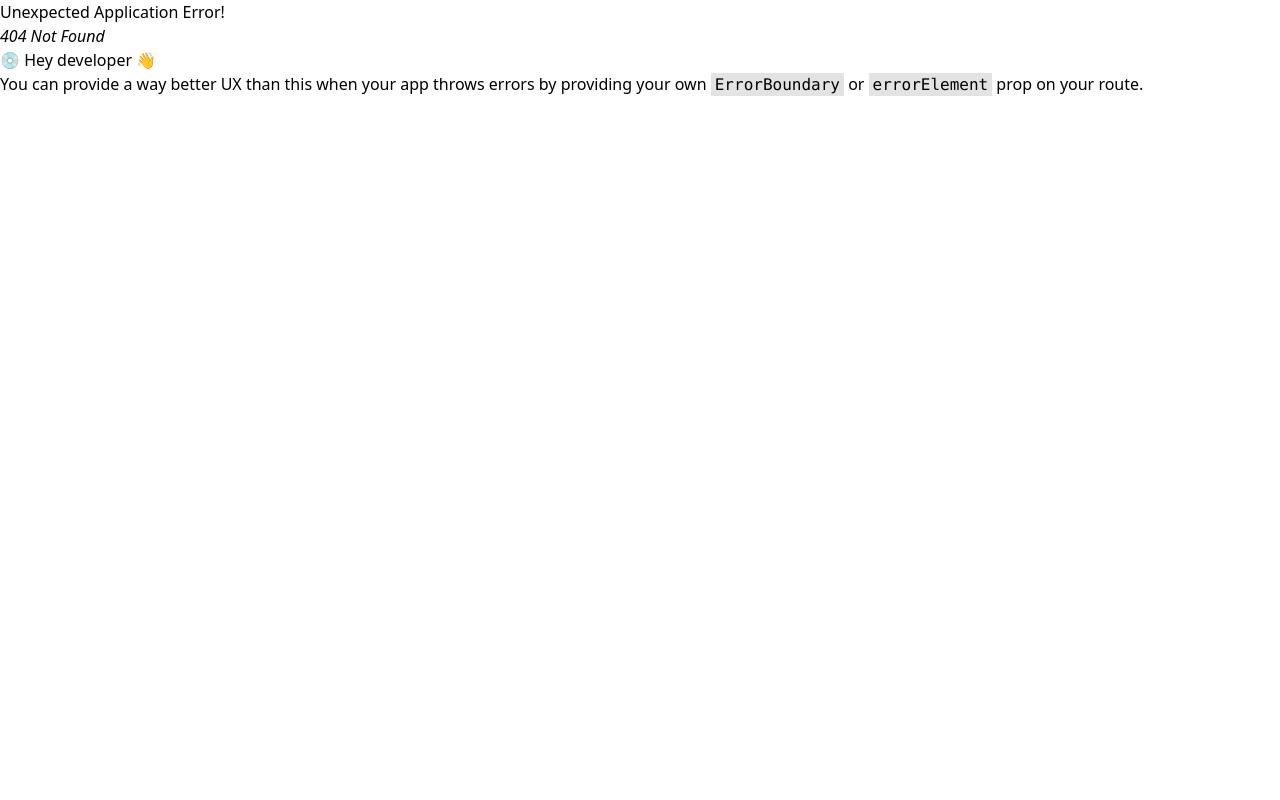
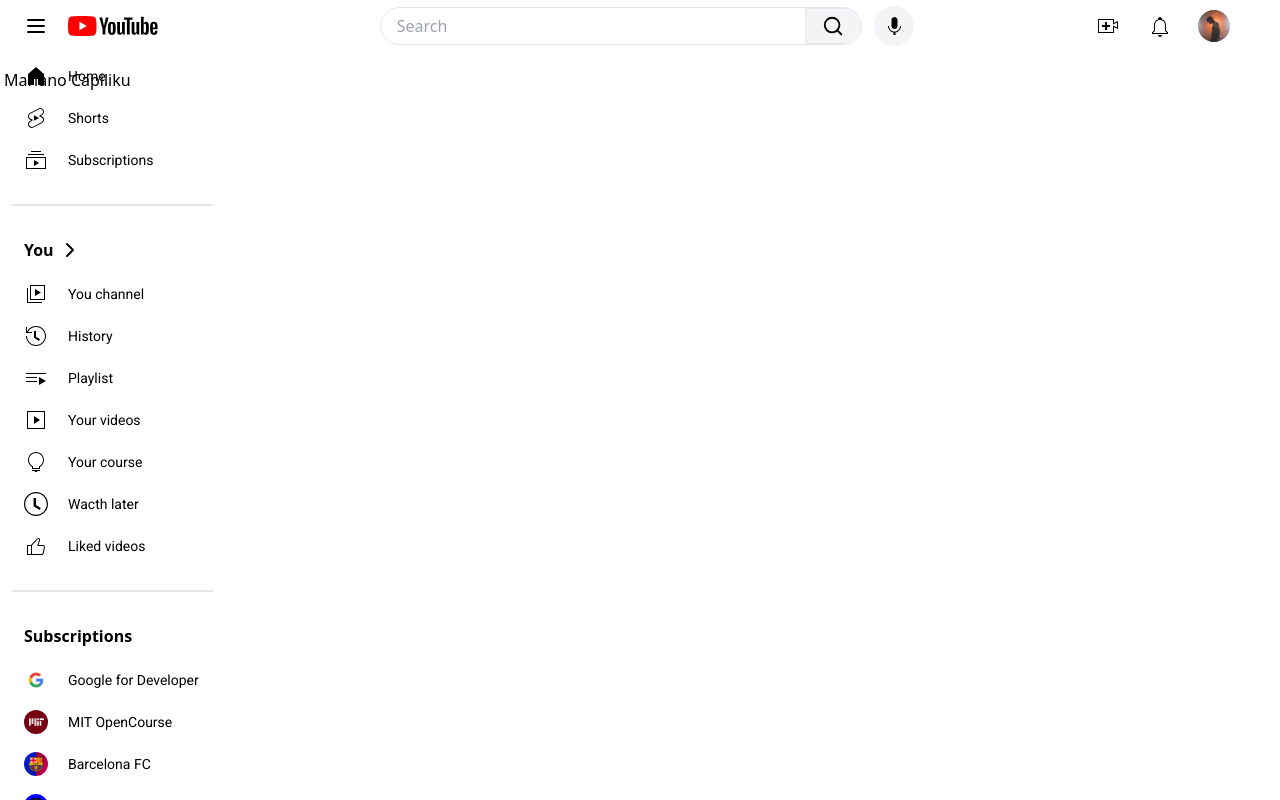
Before and after one commit to Mariano1994/youtubeProject, a React (Vite) app: page /watch in a window 1280 px wide. Before the commit this address had no page. Built offline with nearby package versions, Linux system fonts and the light colour scheme.

Commit message:
created Routting structure no navigate into different pages using the React-Router-Dom library

```diff
--- a/src/App.tsx
+++ b/src/App.tsx
@@ -1,13 +1,14 @@
 import "./App.css";
 import HeaderComponent from "./components/HeaderComponent";
-import { Outlet } from "react-router-dom";
+import { RouterProvider } from "react-router-dom";
+import { router } from "./routers/routers";
 
 function App() {
   return (
     <div className=" antialiased">
       <HeaderComponent />
       <div className="grid gap-4 flex-1 ">
-        <Outlet />
+        <RouterProvider router={router} />
       </div>
     </div>
   );
--- a/src/components/EasyLink.tsx
+++ b/src/components/EasyLink.tsx
@@ -4,7 +4,7 @@
 
 function EasyLink({ title }: EasyLinkProps) {
   return (
-    <button className=" py-1 px-3 text-sm font-semibold rounded-lg bg-gray-100 hover:bg-gray-200">
+    <button className=" py-2 px-3 text-sm font-semibold rounded-lg bg-gray-100 hover:bg-gray-200">
       {title}
     </button>
   );
--- a/src/components/MainContent.tsx
+++ b/src/components/MainContent.tsx
@@ -1,15 +1,15 @@
 import Sidebar from "./Sidebar";
-import MainVideosContent from "./MainVideosContent";
-import { useToggleMenu } from "../context/MenuContext";
+
+import { Outlet } from "react-router-dom";
 
 function MainContent() {
-  const { isMenuExpanded } = useToggleMenu();
   return (
     <div className="flex mt-16 p-1 gap-3 ">
       <div className="h-full fixed">
-        <Sidebar isMenuExpanded={isMenuExpanded} />
+        <Sidebar />
       </div>
-      <MainVideosContent isMenuExpanded={isMenuExpanded} />
+
+      <Outlet />
     </div>
   );
 }
--- a/src/components/MainVideosContent.tsx
+++ b/src/components/MainVideosContent.tsx
@@ -1,18 +1,15 @@
+import { useToggleMenu } from "../context/MenuContext";
 import EasyLinks from "./EasyLinks";
 import VideosCards from "./VideosCards";
 
-interface MenuProps {
-  isMenuExpanded: boolean;
-}
-
-function MainVideosContent({ isMenuExpanded }: MenuProps) {
+function MainVideosContent() {
+  const { isMenuExpanded } = useToggleMenu();
   return (
     <div className={`w-full ${isMenuExpanded ? "ml-72" : "ml-28"} `}>
       <div className="w-full fixed bg-white h-16 -mt-4 py-3">
         <EasyLinks />
       </div>
-
-      <VideosCards isMenuExpanded={isMenuExpanded} />
+      <VideosCards />
     </div>
   );
 }
--- a/src/components/Sidebar.tsx
+++ b/src/components/Sidebar.tsx
@@ -1,11 +1,9 @@
+import { useToggleMenu } from "../context/MenuContext";
 import CollapsedSideBar from "./CollapsedSideBar";
 import ExpandedSideBar from "./ExpandedSideBar";
 
-interface ToggleMenuProps {
-  isMenuExpanded: boolean;
-}
-
-function Sidebar({ isMenuExpanded }: ToggleMenuProps) {
+function Sidebar() {
+  const { isMenuExpanded } = useToggleMenu();
   if (isMenuExpanded)
     return (
       <div className="w-[225px] h-full py-2 overflow-scroll -mt-5 [&::-webkit-scrollbar]:hidden [-ms-overflow-style:none] [scrollbar-width:none]">
--- a/src/components/Subscriptions.tsx
+++ b/src/components/Subscriptions.tsx
@@ -7,11 +7,7 @@
 import stanfordIcon from "../assets/stanford.jpg";
 import MitIcon from "../assets/mit.png";
 
-interface Props {}
-
-function Subscriptions(props: Props) {
-  const {} = props;
-
+function Subscriptions() {
   return (
     <>
       <div className=" py-2 px-3  font-semibold ">
--- a/src/components/VideosCards.tsx
+++ b/src/components/VideosCards.tsx
@@ -1,12 +1,11 @@
 import { useEffect, useState } from "react";
 import VideoCard from "./VideoCard";
 import { YOUTUBE_API } from "../utils/conts";
-interface MenuProps {
-  isMenuExpanded: boolean;
-}
+import { useToggleMenu } from "../context/MenuContext";
 
-function VideosCards({ isMenuExpanded }: MenuProps) {
+function VideosCards() {
   const [videos, setVideos] = useState([]);
+  const { isMenuExpanded } = useToggleMenu();
 
   useEffect(() => {
     async function getVideos() {
--- /dev/null
+++ b/src/components/WatchVideoPages.tsx
@@ -0,0 +1,9 @@
+function WatchVideoPages() {
+  return (
+    <div>
+      <span>Mariano Capiliku</span>
+    </div>
+  );
+}
+
+export default WatchVideoPages;
--- a/src/components/WhactVideoPages.tsx
+++ /dev/null
@@ -1,5 +0,0 @@
-function WhactVideoPages() {
-  return <span>Watch Page</span>;
-}
-
-export default WhactVideoPages;
--- a/src/main.tsx
+++ b/src/main.tsx
@@ -1,14 +1,12 @@
 import { StrictMode } from "react";
 import { createRoot } from "react-dom/client";
-// import App from "./App.tsx";
-import { RouterProvider } from "react-router-dom";
-import { router } from "./routers/routers.tsx";
 import { MenuContextProvider } from "./context/MenuContext.tsx";
+import App from "./App.tsx";
 
 createRoot(document.getElementById("root")!).render(
   <StrictMode>
     <MenuContextProvider>
-      <RouterProvider router={router} />
+      <App />
     </MenuContextProvider>
   </StrictMode>
 );
```
Also changed, not shown: src/routers/routers.tsx (+8 -3 lines).
